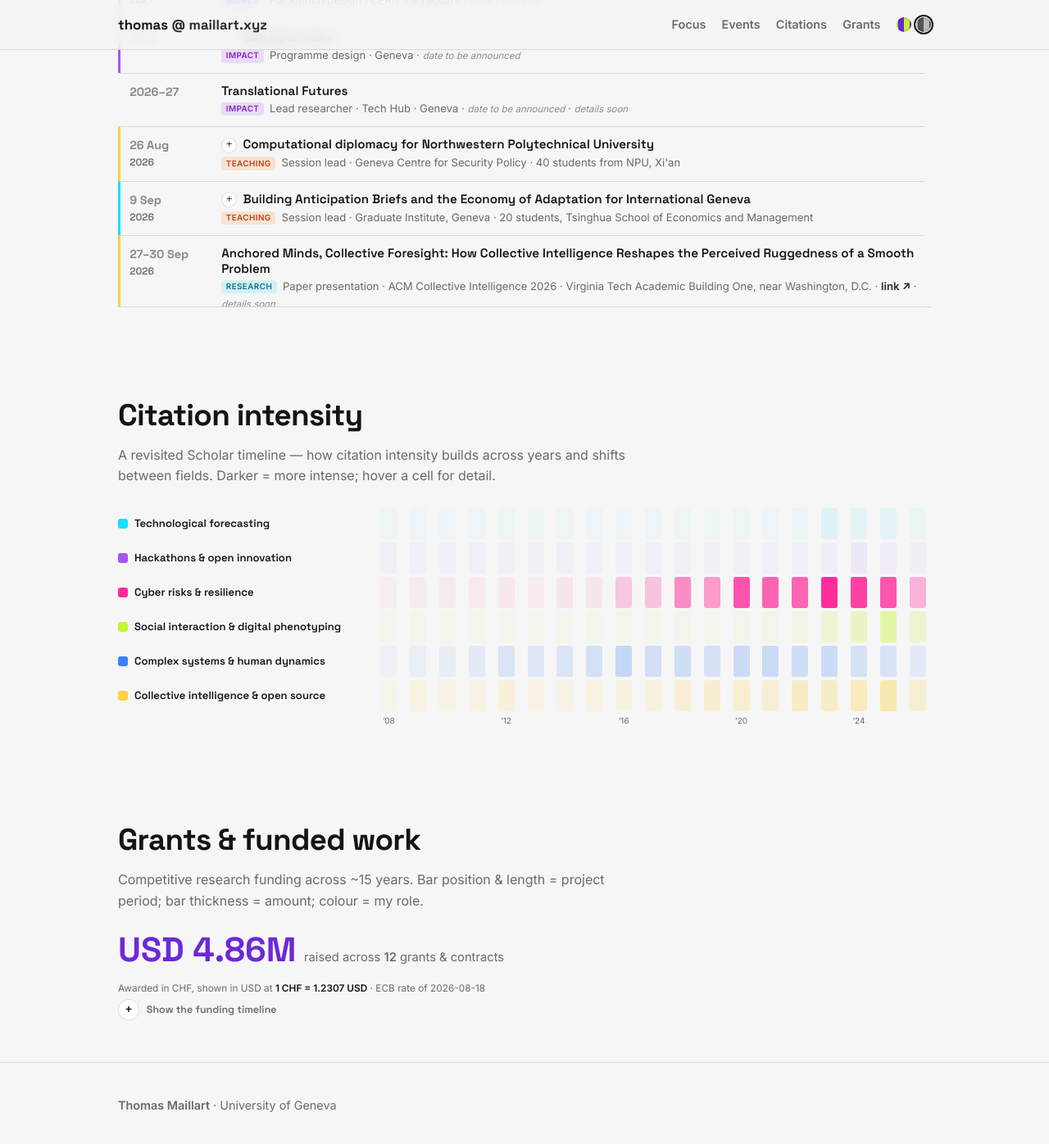
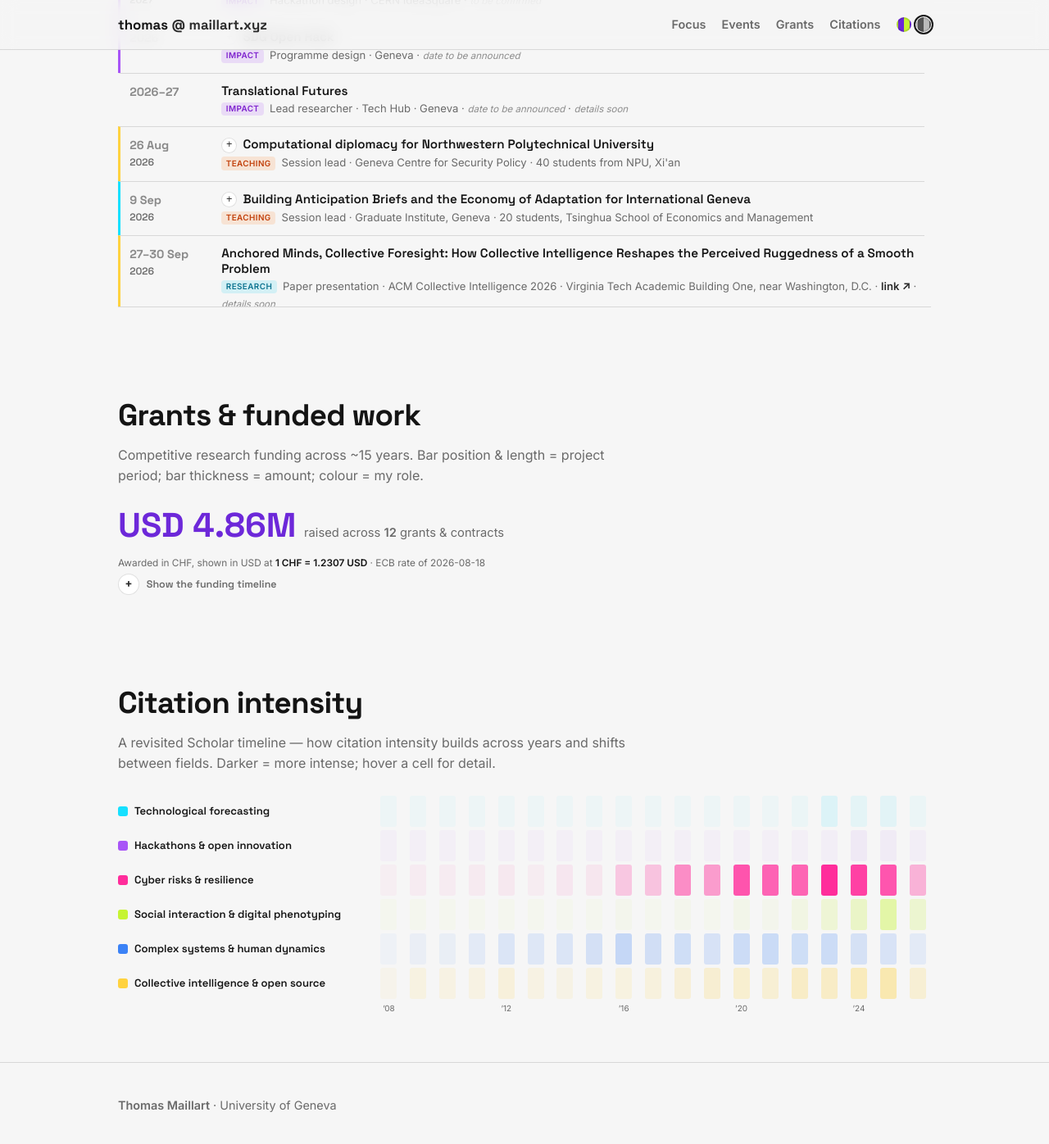
Before and after one commit to wazaahhh/wazaahhh.github.io, a Jekyll site: the page built from lab.html, in a window 1280 px wide and 1400 px high, scrolled down 2121 px. Shown: the top 1396 px of the window at 82% size. Built offline with Jekyll 4.4.1, drawn with Linux system fonts in a browser that asks for light colours.

Commit message:
Swap grants and citations: funded work before citation intensity
Order now runs focus > events > grants > citations, with the nav following.
Both sections keep working after the move -- the gantt still builds its 12
rows and the heatmap its cells, since each one initialises from its own
element rather than from document order.

```diff
--- a/lab.html
+++ b/lab.html
@@ -440,8 +440,8 @@ footer { border-top:1px solid var(--line); padding:2.5rem 0; color:var(--muted);
   <nav class="nav">
     <a href="#focus">Focus</a>
     <a href="#talks">Events</a>
+    <a href="#grants">Grants</a>
     <a href="#citations">Citations</a>
-    <a href="#grants">Grants</a>
     <div class="swatches" id="swatches">
       <button class="swatch" data-theme="theme-volt" style="background:linear-gradient(90deg,#6d28d9 0 50%,#c6f432 50% 100%)" title="Volt — violet + lime"></button>
       <button class="swatch is-active" data-theme="theme-grey" style="background:linear-gradient(90deg,#555 0 50%,#bbb 50% 100%)" title="Greyscale"></button>
@@ -517,13 +517,6 @@ footer { border-top:1px solid var(--line); padding:2.5rem 0; color:var(--muted);
   <div class="talks" id="talks-list"></div>
 </div></section>
 
-<section id="citations"><div class="wrap reveal">
-  <div class="shead"><h2>Citation intensity</h2></div>
-  <p class="sub">A revisited Scholar timeline — how citation intensity builds across years and shifts between fields. Darker = more intense; hover a cell for detail.
-  {% unless site.data.citations %}<span class="note-illus">Illustrative model for now — run <code>scripts/fetch_scholar.py</code> to populate real Scholar data.</span>{% endunless %}</p>
-  <div class="heat-scroll"><div class="heatmap" id="heatmap"></div></div>
-</div></section>
-
 <section id="grants"><div class="wrap reveal">
   <div class="shead"><h2>Grants &amp; funded work</h2></div>
   <p class="sub">Competitive research funding across ~15 years. Bar position &amp; length = project period; bar thickness = amount; colour = my role.</p>
@@ -543,6 +536,13 @@ footer { border-top:1px solid var(--line); padding:2.5rem 0; color:var(--muted);
     </div>
     <div class="gantt" id="gantt"></div>
   </div>
+</div></section>
+
+<section id="citations"><div class="wrap reveal">
+  <div class="shead"><h2>Citation intensity</h2></div>
+  <p class="sub">A revisited Scholar timeline — how citation intensity builds across years and shifts between fields. Darker = more intense; hover a cell for detail.
+  {% unless site.data.citations %}<span class="note-illus">Illustrative model for now — run <code>scripts/fetch_scholar.py</code> to populate real Scholar data.</span>{% endunless %}</p>
+  <div class="heat-scroll"><div class="heatmap" id="heatmap"></div></div>
 </div></section>
 
 <!-- Temporarily unpublished — most links not yet working. Restore when ready.
```
